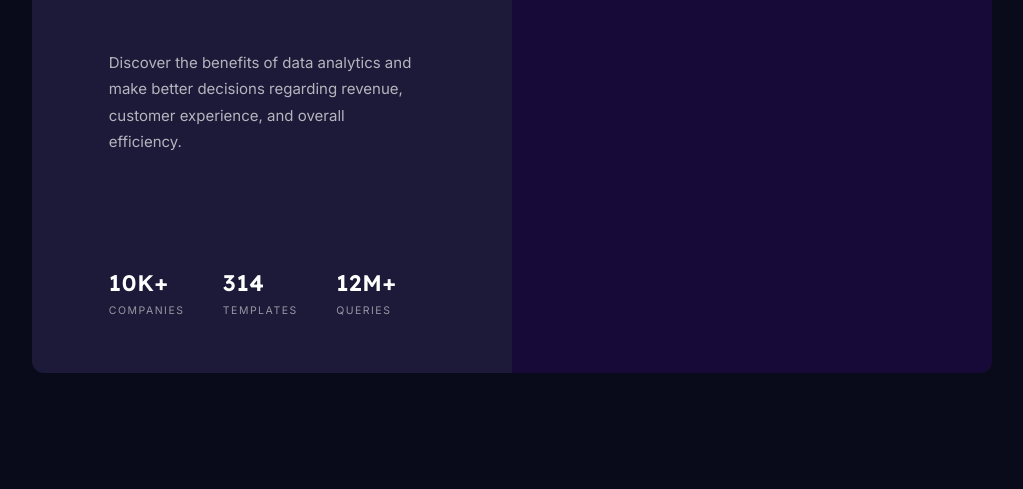
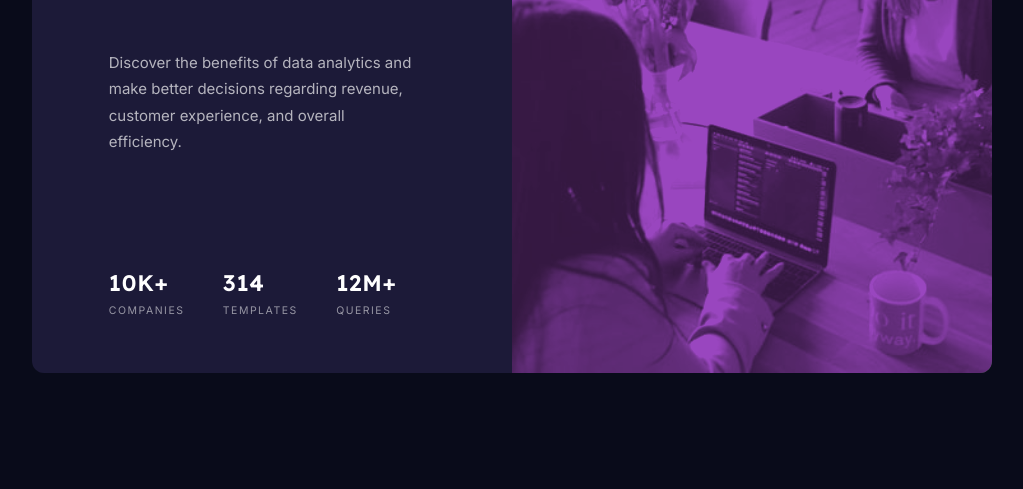
Before and after one commit to EndyPlus/stats-preview-card-component, a plain HTML site: page index.html in a window 1280 px wide. Shown: the part 311-800 px from the top of the page, without its empty margins (128-1151 px from the left). Drawn offline with Linux system fonts and the light colour scheme; the site is published under a folder, as on GitHub Pages, so addresses that start at the root find nothing.

Commit message:
fixed: img source.

```diff
--- a/index.html
+++ b/index.html
@@ -49,7 +49,7 @@
         </div>
         <div class="card__image-container">
           <img
-            src="/src/assets/images/image-header-desktop.jpg"
+            src="./src/assets/images/image-header-desktop.jpg"
             alt="People are working."
             class="card__image"
           />
```
